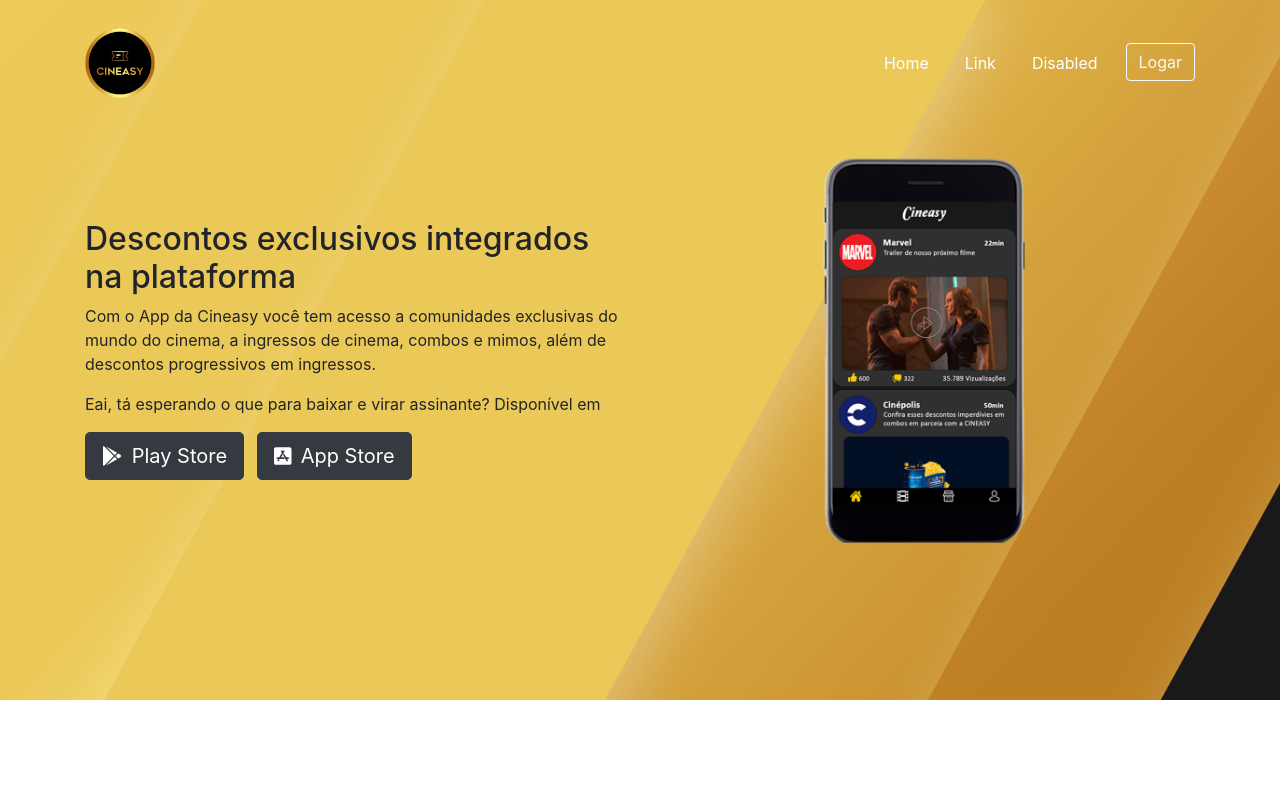
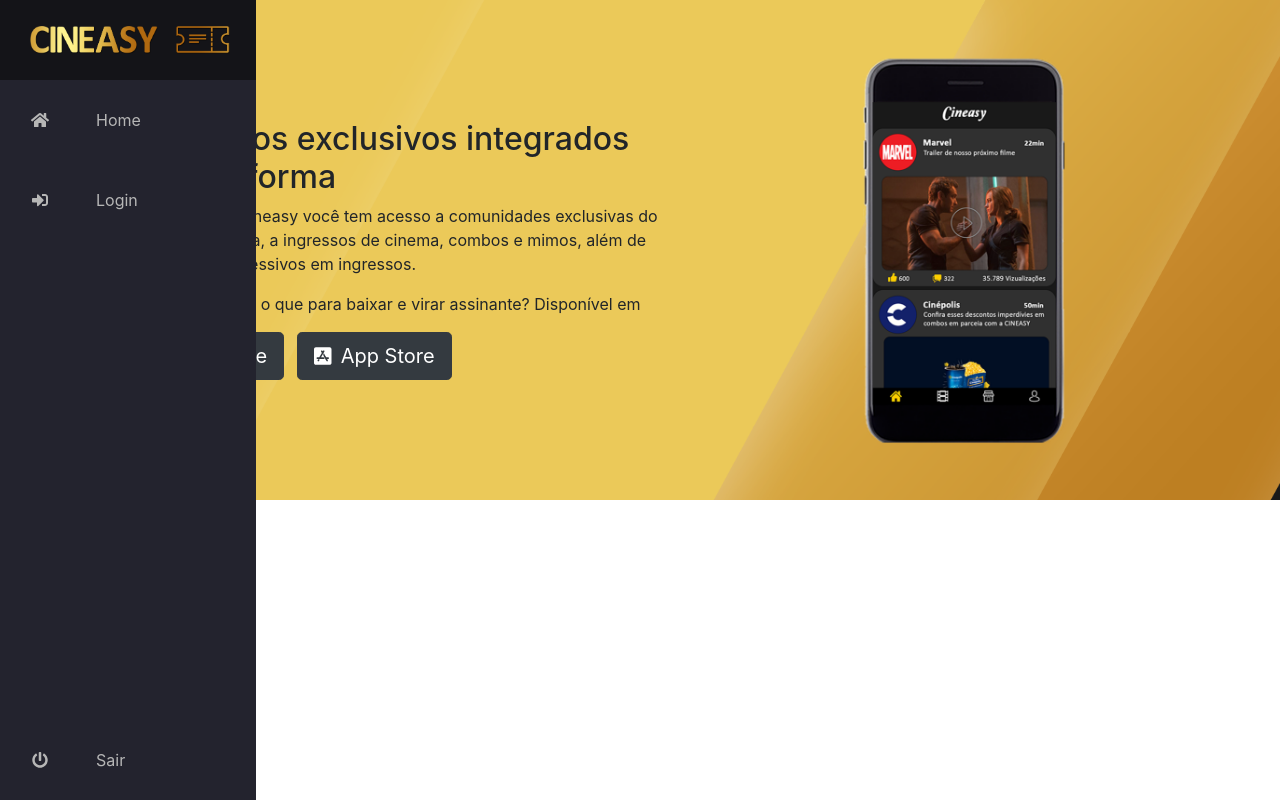
Before and after one commit to userAugustos/Cineasy-web, a PHP site: page / in a window 1280 px wide. Run offline with PHP 8.4, Linux system fonts and the light colour scheme; some libraries are stand-ins or nearby versions.

Commit message:
Removido menu do bootstrap e adicionado menu lateral

```diff
--- a/css/default.css
+++ b/css/default.css
@@ -1,4 +1,134 @@
 *{
   transition: 0.2s;
   outline: none;
+  text-decoration: none !important;
 }
+
+main {
+  margin-left: 5rem;
+}
+
+.navbar-custom {
+  position: fixed;
+  background-color: #23232e;
+  transition: width 600ms ease;
+  overflow: hidden;
+  z-index: 999;
+}
+
+.navbar-nav-custom {
+  list-style: none;
+  padding: 0;
+  margin: 0;
+  display: flex;
+  flex-direction: column;
+  align-items: center;
+  height: 100%;
+}
+
+.nav-custom-item {
+  width: 100%;
+}
+
+.nav-custom-item:last-child {
+  margin-top: auto;
+}
+
+.nav-custom-link {
+  display: flex;
+  align-items: center;
+  height: 5rem;
+  color: #b6b6b6;
+  text-decoration: none;
+  transition: 200ms;
+}
+
+.nav-custom-link:hover {
+  filter: grayscale(0%) opacity(1);
+  background: #141418;
+  color: #ececec;
+}
+
+.nav-custom-link-text {
+  display: none;
+  margin-left: 1rem;
+}
+
+.nav-custom-link svg {
+  width: 2rem;
+  min-width: 2rem;
+  margin: 0 1.5rem;
+}
+
+.navbar-custom-logo {
+  width: 100%;
+  /* margin-left: 20%; */
+}
+
+.navbar-custom-logo .navbar-custom-logo-fixed {
+  transition: 600ms;
+  margin-left: 13px;
+}
+
+.nav-custom-logo
+{
+  display: inline;
+  position: absolute;
+  left: -999px;
+  transition: 600ms;
+}
+
+
+/* Small screens */
+@media only screen and (max-width: 600px) {
+  .navbar-custom {
+    bottom: 0;
+    width: 100vw;
+    height: 5rem;
+    overflow-x: auto;
+  }
+
+  .navbar-custom-logo {
+    display: none;
+  }
+
+  .navbar-nav-custom {
+    flex-direction: row;
+  }
+
+  .nav-custom-link {
+    justify-content: center;
+  }
+
+  main {
+    margin: 0;
+  }
+}
+
+/* Large screens */
+@media only screen and (min-width: 600px) {
+  .navbar-custom {
+    top: 0;
+    width: 5rem;
+    height: 100vh;
+  }
+
+  .navbar-custom:hover {
+    width: 16rem;
+  }
+
+  .navbar-custom:hover .nav-custom-link-text {
+    display: inline;
+  }
+
+  .navbar-custom:hover .navbar-custom-logo .navbar-custom-logo-fixed
+  {
+    margin-left: 11rem;
+  }
+
+  .navbar-custom:hover .nav-custom-logo
+  {
+    left: 0px;
+    margin-left: 30px;
+  }
+}
--- a/css/index.css
+++ b/css/index.css
@@ -4,29 +4,5 @@
   background-repeat: no-repeat;
   background-size: cover;
   background-attachment: fixed;
-  min-height: 700px;
+  min-height: 500px
 }
-
-.scrollFalse {
-  margin-top: 15px;
-}
-
-@media only screen and (min-width: 992px){
-  .nav-item{
-    margin-left: 20px;
-  }
-
-  .nav-link:hover{
-    color: rgba(255, 255, 255, 0.7) !important;
-  }
-}
-
-@media only screen and (max-width: 991px){
-  .home{
-    padding-top: 200px;
-  }
-
-  .scrollFalse {
-    margin-top: 0;
-  }
-}
--- a/index.html
+++ b/index.html
@@ -23,40 +23,45 @@
 
 <body>
 
-  <nav class="navbar fixed-top navbar-expand-lg navbar-dark scrollFalse">
-    <div class="container">
-      <a class="navbar-brand" href="#">
-        <img src="./assets/logo.png" height="70" alt="">
+  <nav class="navbar-custom">
+    <ul class="navbar-nav-custom">
+      <li class="navbar-custom-logo">
+        <a href="/admin/dashboard" class="nav-custom-link">
+          <img src="./assets/Nome.png" width="50%" alt="" class="nav-custom-logo">
+          <img src="./assets/Ingresso.png" height="28px" alt="" class="navbar-custom-logo-fixed">
         </a>
-      <button class="navbar-toggler" type="button" data-toggle="collapse" data-target="#navMobile" aria-controls="navMobile"
-        aria-expanded="false" aria-label="Toggle navigation">
-        <span class="navbar-toggler-icon"></span>
-      </button>
-      <div class="collapse navbar-collapse justify-content-end" id="navMobile">
-        <ul class="navbar-nav">
-          <li class="nav-item">
-            <a class="nav-link text-white" href="#">Home</a>
       </li>
-          <li class="nav-item">
-            <a class="nav-link text-white" href="#">Link</a>
+
+      <li class="nav-custom-item">
+        <a href="/admin/dashboard" class="nav-custom-link">
+          <i class="fas fa-home"></i>
+          <span class="nav-custom-link-text">Home</span>
+        </a>
       </li>
-          <li class="nav-item">
-            <a class="nav-link text-white" href="#" tabindex="-1" aria-disabled="true">Disabled</a>
+      <li class="nav-custom-item">
+        <a href="/admin/dashboard" class="nav-custom-link">
+          <i class="fas fa-sign-in-alt"></i>
+          <span class="nav-custom-link-text">Login</span>
+        </a>
       </li>
-          <li class="nav-item">
-            <button type="button" class="btn btn-outline-light">Logar</button>
+      <li class="nav-custom-item">
+        <a href="/admin/dashboard" class="nav-custom-link">
+          <i class="fas fa-power-off"></i>
+          <span class="nav-custom-link-text">Sair</span>
+        </a>
       </li>
+
     </ul>
-      </div>
-    </div>
   </nav>
 
+  <main>
     <section class="home d-flex align-items-center">
       <div class="container">
         <div class="row">
           <div class="col-md-6 col-sm-12 align-self-center">
             <h2>Descontos exclusivos integrados na plataforma</h2>
-          <p>Com o App da Cineasy você tem acesso a comunidades exclusivas do mundo do cinema, a ingressos de cinema, combos e
+            <p>Com o App da Cineasy você tem acesso a comunidades exclusivas do mundo do cinema, a ingressos de cinema,
+              combos e
               mimos, além de descontos progressivos em ingressos.</p>
             <p> Eai, tá esperando o que para baixar e virar assinante? Disponível em</p>
             <button type="button" class="btn btn-dark btn-lg mr-2">
@@ -75,6 +80,8 @@
 
     <section class="filmes d-flex align-items-center"></section>
 
+  </main>
+
 
   <!-- jQuery first, then Popper.js, then Bootstrap JS -->
   <script src="node_modules/jquery/dist/jquery.min.js"></script>
--- a/js/index.js
+++ b/js/index.js
@@ -1,11 +1,3 @@
 $(document).ready(() => {
-  $(window).scroll(() => {
-    window.pageYOffset >= 20 ?
-      $('.navbar').addClass('bg-dark').removeClass("scrollFalse") :
-      $('.navbar').removeClass('bg-dark').addClass("scrollFalse")
-  })
 
-  window.width > '991px' ?
-    $('.navbar').removeClass('bg-dark') :
-    $('.navbar').addClass('bg-dark')
 })
```
Lines whose indentation alone changed are shown as unchanged.
